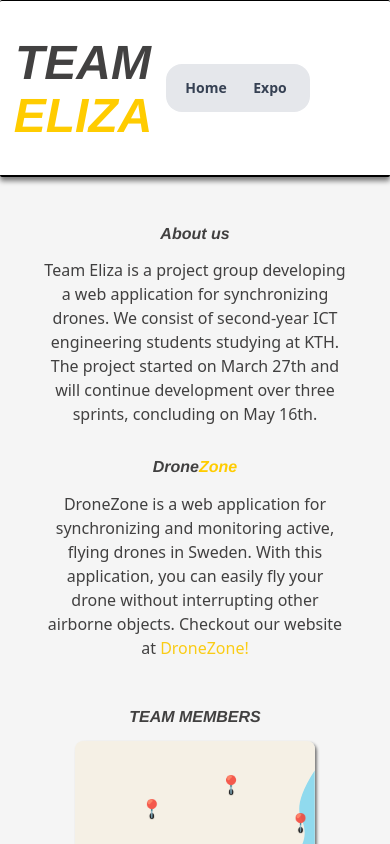
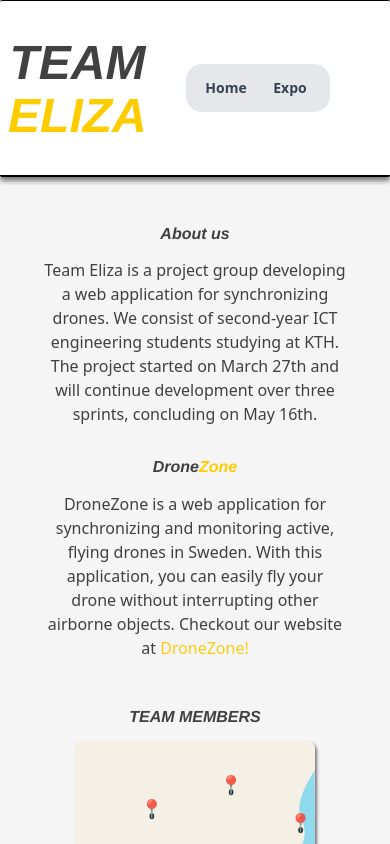
Before and after one commit to surbyxan/TEAM-ELIZA-webpage, a React (Vite) app in the folder elizawebsite/: page / in a window 390 px wide. Shown: the top 844 px of the page. Built offline with nearby package versions, Linux system fonts and the light colour scheme.

Commit message:
header padding

```diff
--- a/elizawebsite/src/components/header.jsx
+++ b/elizawebsite/src/components/header.jsx
@@ -7,10 +7,10 @@ export function Header() {
 
 	return(
 		<div className="topbar">
-        	<h1 className="text-5xl mt-9 mb-8 w-7/10">
+        	<h1 className="text-5xl mt-9 mb-8 w-7/10 pr-5">
 				TEAM <span className="text-primary-yellow">ELIZA</span>
 			</h1>
-        	<div className='flex items-center w-full justify-end pr-10 sm:pr-20 '>
+        	<div className='flex items-center w-full justify-end pr-5 sm:pr-20 '>
 				<div className="flex items-center mr-10 h-12 bg-gray-200 rounded-2xl ">
 					<button
 					className="text-gray-700 bg-transparent ml-2 font-bold text-sm p-1 w-16 hover:scale-107 transition-all duration-200"
```
